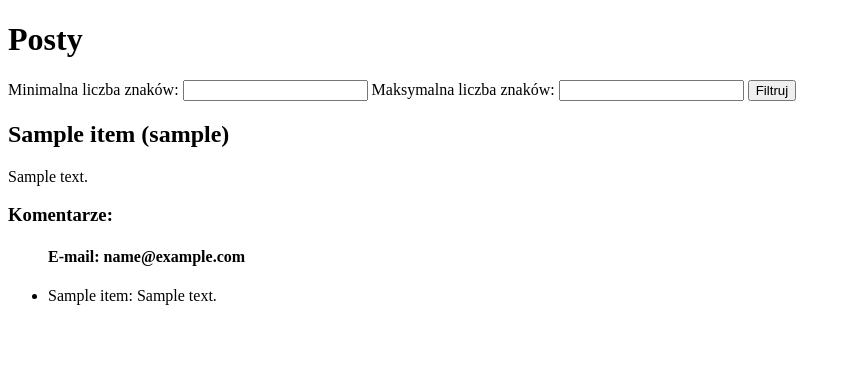
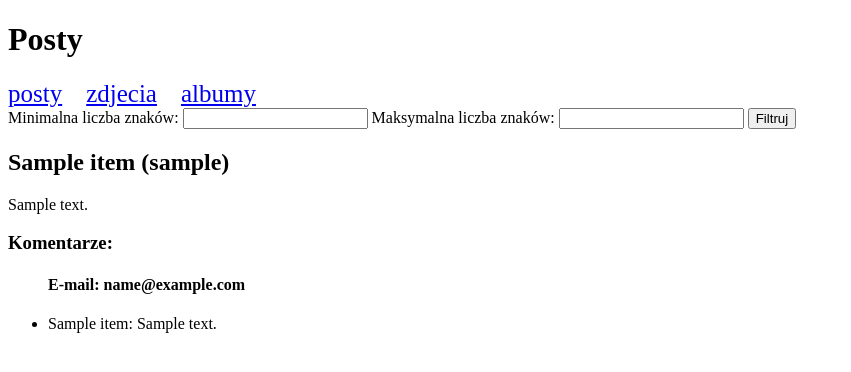
Before and after one commit to SuchyHere/Testowanie, a Flask app: page /posts in a window 1280 px wide. Shown: the top 372 px of the page, without its empty margins (0-851 px from the left). Run offline with Flask 3, Linux system fonts and the light colour scheme; a database or web service that is not in the repository returns one stand-in record (values such as "Sample title"); data that the repository does not hold is empty.

Commit message:
dodanie podstorny zdjec

```diff
--- a/app.py
+++ b/app.py
@@ -35,6 +35,22 @@ def aggregate_data():
             })
 
     return render_template('posts.html', posts=aggregated_data)
+
+@app.route("/photos")
+def photos():
+    photos = fetch_data('https://jsonplaceholder.typicode.com/photos')
+    albums = fetch_data('https://jsonplaceholder.typicode.com/albums')
+    albums_dict = {album['id']: album for album in albums}
+
+    photos_data = [{
+        'title': photo['title'],
+        'url': photo['url'],
+        'album_url': f"https://jsonplaceholder.typicode.com/albums/{photo['albumId']}",
+        'album_title': albums_dict[photo['albumId']]['title'] if photo['albumId'] in albums_dict else 'No album title'
+    } for photo in photos]
+
+    return render_template('photos.html', photos=photos_data)
+
 @app.route('/')
 def home():
     return render_template('home.html')
--- a/templates/home.html
+++ b/templates/home.html
@@ -7,11 +7,11 @@
     <link rel="preconnect" href="https://fonts.googleapis.com">
     <link rel="preconnect" href="https://fonts.gstatic.com" crossorigin>
     <link href="https://fonts.googleapis.com/css2?family=JetBrains+Mono:ital,wght@0,100..800;1,100..800&display=swap" rel="stylesheet">
-    <link href="style.css" rel="stylesheet"/>
 </head>
 <style>
 .navigation{
-    margin-left: 20px;
+    margin-right: 20px;
+    margin-bottom: 15px;
     font-size: 25px;
 }
 </style>
--- a/templates/posts.html
+++ b/templates/posts.html
@@ -5,8 +5,18 @@
     <meta name="viewport" content="width=device-width, initial-scale=1.0">
     <title>Posts</title>
 </head>
+<style>
+    .navigation{
+        margin-right: 20px;
+        margin-top: -10px;
+        font-size: 25px;
+    }
+</style>
 <body>
     <h1>Posty</h1>
+    <a href="posts" class="navigation">posty</a>
+    <a href="photos" class="navigation">zdjecia</a>
+    <a href="albums" class="navigation"> albumy</a>
     <form action="/posts" method="get">
         <label for="min_length">Minimalna liczba znaków:</label>
         <input type="number" id="min_length" name="min_length" value="{{ request.args.get('min_length', '') }}" min="0">
```
Also changed, not shown: templates/photos.html (added, +30 -0 lines).
